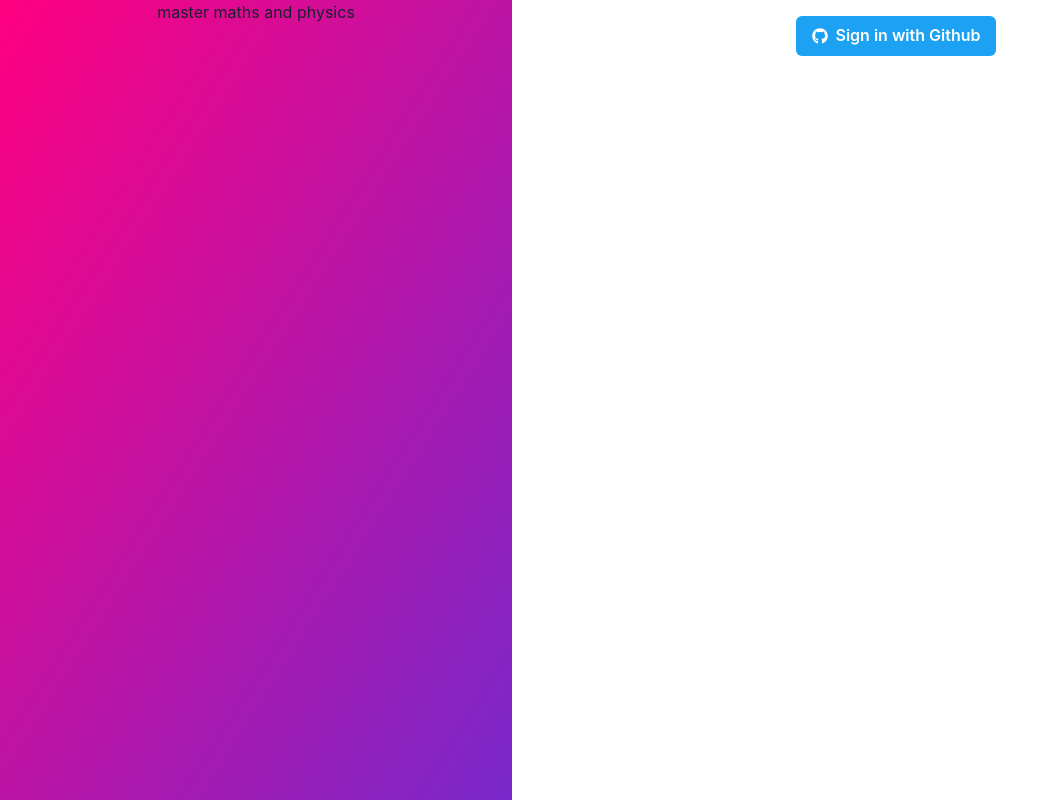
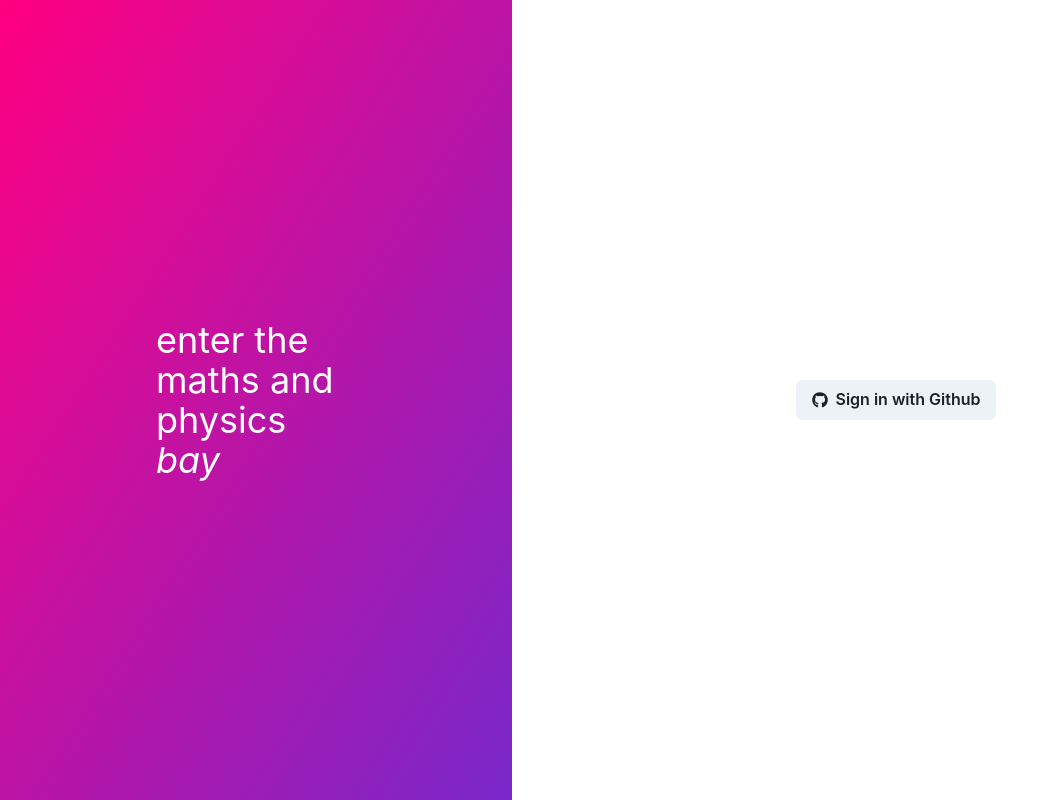
Before and after one commit to Optical-Tutor/maths-and-physics, a Next.js app: page /signin in a window 1280 px wide. Shown: the whole page, without its empty margins (0-1059 px from the left). Built offline with nearby package versions, Linux system fonts and the light colour scheme; no server answers.

Commit message:
sign in page layout

```diff
--- a/components/SocialButton.tsx
+++ b/components/SocialButton.tsx
@@ -6,7 +6,7 @@ import { FaGithub } from "react-icons/fa";
 const SocialButton = ({ onClick }) => {
   return (
     <HStack>
-      <Button colorScheme="twitter" leftIcon={<FaGithub />} onClick={onClick}>
+      <Button colorScheme="gray" leftIcon={<FaGithub />} onClick={onClick}>
         Sign in with Github
       </Button>
     </HStack>
--- a/pages/signin.tsx
+++ b/pages/signin.tsx
@@ -1,5 +1,5 @@
 import type { NextPage } from "next";
-import { Box, Stack, Center } from "@chakra-ui/react";
+import { Box, Stack, Center, Text } from "@chakra-ui/react";
 import { signIn, useSession } from "next-auth/react";
 import { useRouter } from "next/router";
 import { useEffect } from "react";
@@ -27,10 +27,14 @@ const Signin: NextPage = () => {
           h="calc(100vh)"
           bgGradient="linear(to-br, #FF0080, #7928CA)"
         >
-          master maths and physics
+          <Center h="calc(100vh)">
+            <Text w={200} className="text-white text-4xl text-left">
+              enter the maths and physics <Text as="i">bay</Text>
+            </Text>
+          </Center>
         </Box>
         <Box w="60%" h="calc(100vh)" bg="white">
-          <Center padding={4}>
+          <Center padding={4} h="calc(100vh)">
             <SocialButton onClick={() => signIn("github")} />
           </Center>
         </Box>
```
